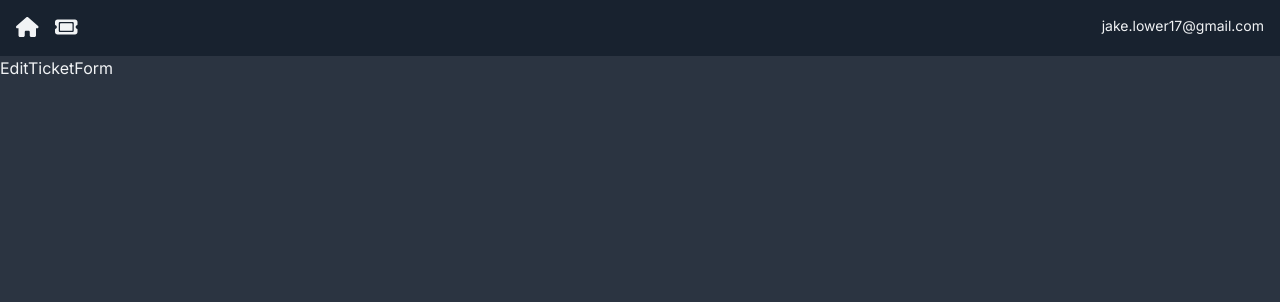
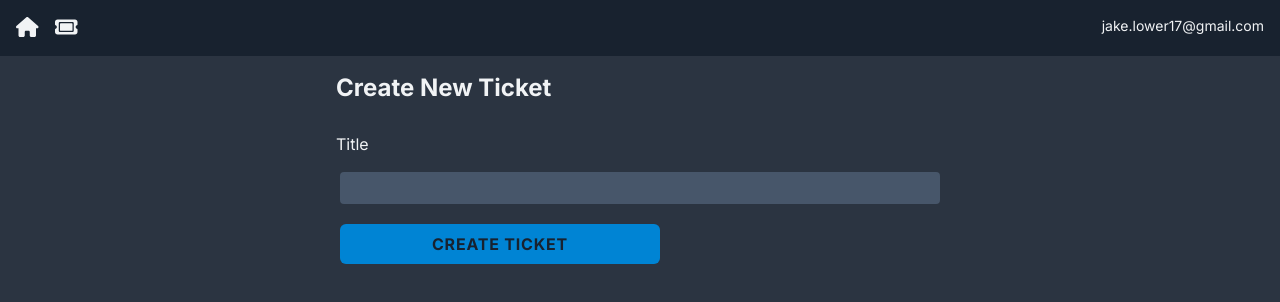
Before and after one commit to Zaid-maker/ticket-app, a Next.js app: page /TicketPage/new in a window 1280 px wide. Shown: the top 302 px of the page. Built offline with nearby package versions, Linux system fonts and the light colour scheme.

Commit message:
update `EditTicketForm` to test

```diff
--- a/app/(components)/EditTicketForm.jsx
+++ b/app/(components)/EditTicketForm.jsx
@@ -1,9 +1,76 @@
 "use client";
 
-import React from "react";
+import { useRouter } from "next/navigation";
+import React, { useState } from "react";
 
-const EditTicketForm = () => {
-  return <div>EditTicketForm</div>;
+const EditTicketForm = ({ ticket }) => {
+  const EDITMODE = ticket._id === "new" ? false : true;
+  const router = useRouter();
+  const startingTicketData = {
+    title: "",
+  };
+
+  if (EDITMODE) {
+    startingTicketData["title"] = ticket.title;
+  }
+
+  const [formData, setFormData] = useState(startingTicketData);
+
+  const handleChange = (e) => {
+    const value = e.target.value;
+    const name = e.target.name;
+
+    setFormData((preState) => ({
+      ...preState,
+      [name]: value,
+    }));
+  };
+
+  const handleSubmit = async (e) => {
+    e.preventDefault();
+
+    if (EDITMODE) {
+    } else {
+      const res = await fetch("/api/Tickets", {
+        method: "POST",
+        body: JSON.stringify({ formData }),
+        "Content-Type": "application/json",
+      });
+
+      if (!res.ok) {
+        throw new Error("Failed to create ticket");
+      }
+    }
+
+    router.refresh();
+    router.push("/");
+  };
+
+  return (
+    <div className="flex justify-center">
+      <form
+        onSubmit={handleSubmit}
+        method="post"
+        className="flex flex-col gap-3 w-1/2"
+      >
+        <h3>{EDITMODE ? "Update your Ticket" : "Create New Ticket"}</h3>
+        <label>Title</label>
+        <input
+          id="title"
+          name="title"
+          type="text"
+          onChange={handleChange}
+          required={true}
+          value={formData.title}
+        />
+        <input
+          type="submit"
+          className="btn max-w-xs"
+          value={EDITMODE ? "Update Ticket" : "Create Ticket"}
+        />
+      </form>
+    </div>
+  );
 };
 
 export default EditTicketForm;
--- a/app/TicketPage/[id]/page.jsx
+++ b/app/TicketPage/[id]/page.jsx
@@ -30,7 +30,7 @@ const TicketPage = async ({ params }) => {
       _id: "new",
     };
   }
-  return <EditTicketForm />;
+  return <EditTicketForm ticket={updateTicketData} />;
 };
 
 export default TicketPage;
```
